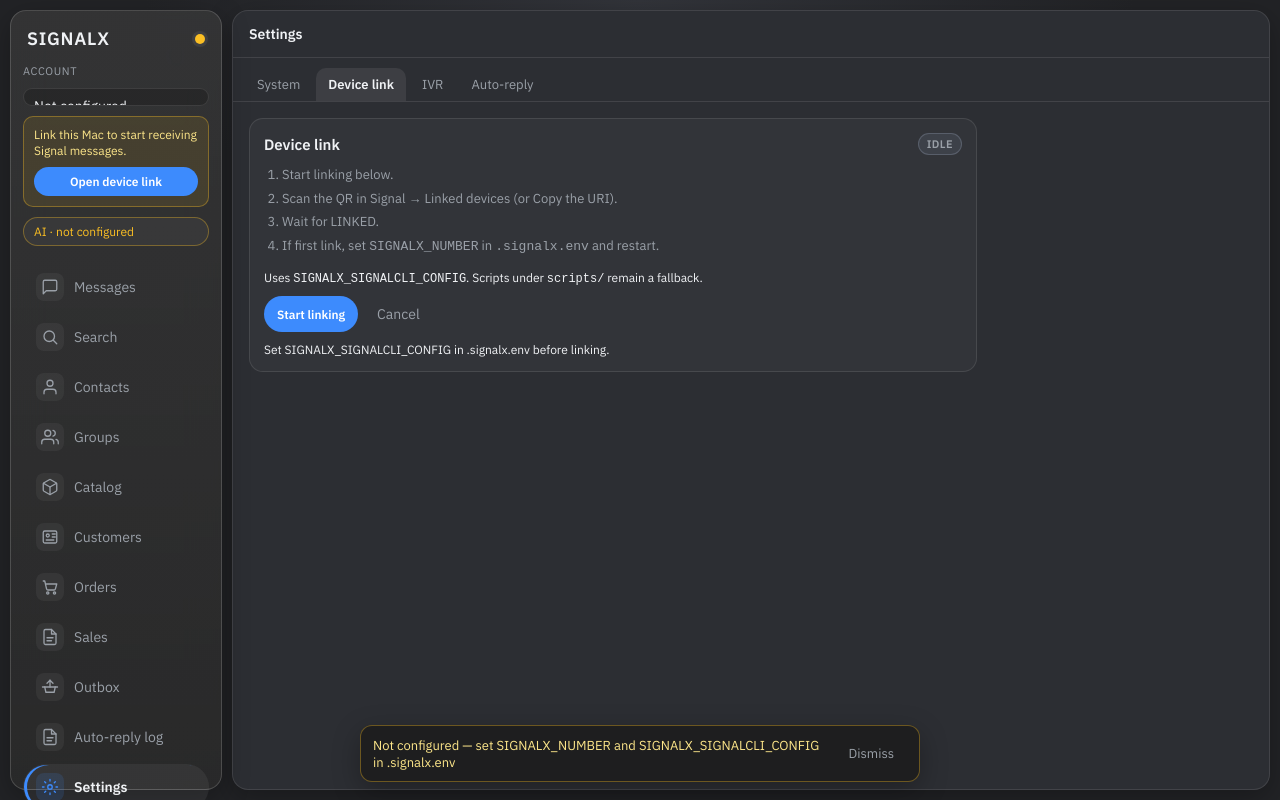
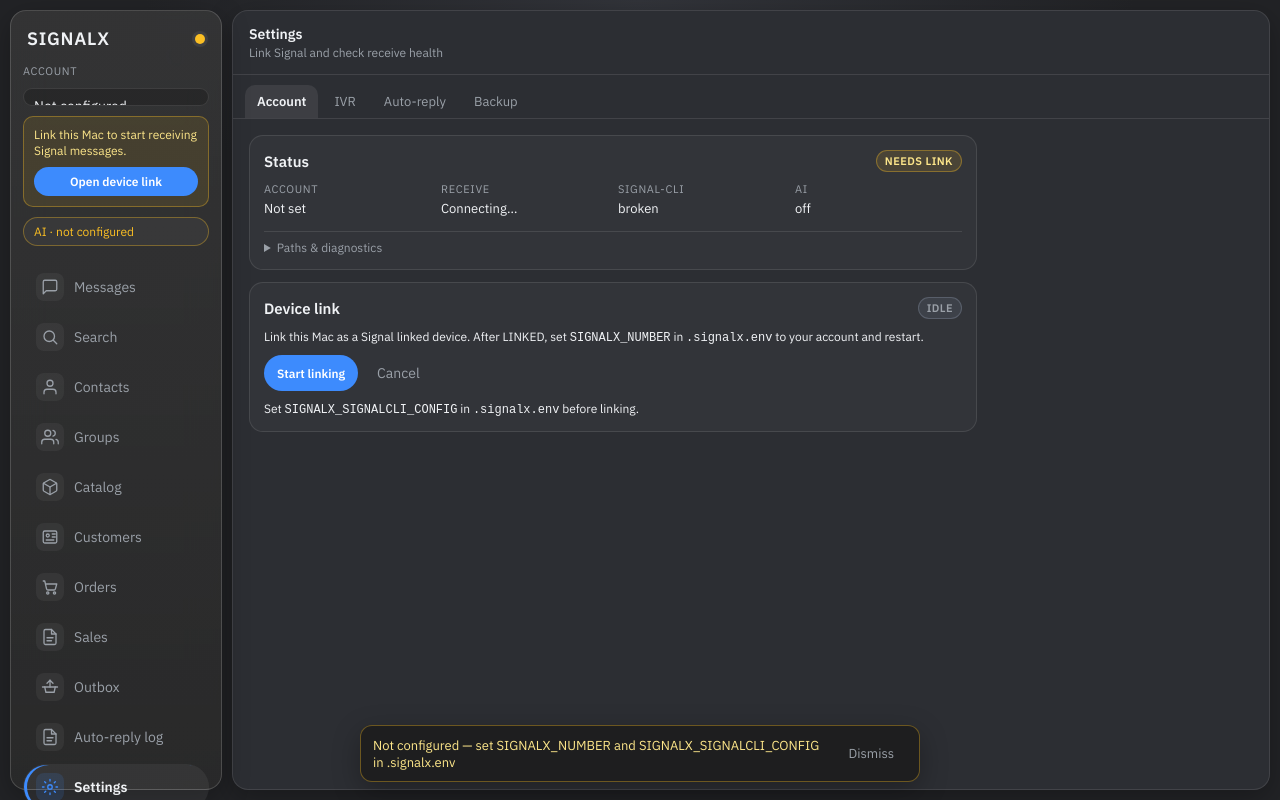
Before and after one commit to CMRNCHN/SignalX, a React (Vite) app: page / in a window 1280 px wide. Both pictures are taken after a click on the button "Open device link". Built offline with nearby package versions, Linux system fonts and the light colour scheme.

Commit message:
Reorganize Settings into Account, IVR, Auto-reply, and Backup.
Merge status + device link under Account, give each tab a purpose line,
split IVR controls from the menu editor, and move backup out of System.

Co-authored-by: Cameron Cohen <CMRNCHN@users.noreply.github.com>

```diff
--- a/src/App.tsx
+++ b/src/App.tsx
@@ -57,7 +57,7 @@ type Panel =
   | "outbox"
   | "audit"
   | "settings";
-type SettingsTab = "system" | "device" | "auto" | "ivr";
+type SettingsTab = "account" | "ivr" | "auto" | "backup";
 
 type SellPackRow = {
   key: string;
@@ -345,7 +345,7 @@ export default function App() {
   const [linkUri, setLinkUri] = useState<string | null>(null);
   const [linkStatus, setLinkStatus] = useState<DeviceLinkStatus | null>(null);
   const [linkCopied, setLinkCopied] = useState(false);
-  const [settingsTab, setSettingsTab] = useState<SettingsTab>("system");
+  const [settingsTab, setSettingsTab] = useState<SettingsTab>("account");
   const [importMode, setImportMode] = useState<"replace" | "merge">("replace");
   const [backupBusy, setBackupBusy] = useState(false);
   const [restartRequired, setRestartRequired] = useState(false);
@@ -1574,7 +1574,7 @@ export default function App() {
 
   const openDeviceLinkSetup = () => {
     setPanel("settings");
-    setSettingsTab("device");
+    setSettingsTab("account");
   };
 
   return (
@@ -1630,7 +1630,7 @@ export default function App() {
               className={panel === id ? "nav-btn active" : "nav-btn"}
               onClick={() => {
                 setPanel(id);
-                if (id === "settings" && setupNeeded) setSettingsTab("device");
+                if (id === "settings" && setupNeeded) setSettingsTab("account");
               }}
             >
               <span className="nav-btn-label">
@@ -2957,14 +2957,24 @@ export default function App() {
 
       {panel === "settings" && (
         <section className="thread-col wide">
-          <header className="col-head">Settings</header>
+          <header className="col-head">
+            <div>
+              <div>Settings</div>
+              <div className="col-head-sub">
+                {settingsTab === "account" && "Link Signal and check receive health"}
+                {settingsTab === "ivr" && "Text menus buyers can dial over Signal"}
+                {settingsTab === "auto" && "Guarded AI replies — off unless you allowlist"}
+                {settingsTab === "backup" && "Export or import catalog, orders, and chats"}
+              </div>
+            </div>
+          </header>
           <div className="work-tabs" role="tablist" aria-label="Settings sections">
             {(
               [
-                ["system", "System"],
-                ["device", "Device link"],
+                ["account", "Account"],
                 ["ivr", "IVR"],
                 ["auto", "Auto-reply"],
+                ["backup", "Backup"],
               ] as const
             ).map(([id, label]) => (
               <button
@@ -2980,22 +2990,45 @@ export default function App() {
             ))}
           </div>
           <div className="settings-body wide-body">
-            {settingsTab === "system" && (
+            {settingsTab === "account" && (
+              <>
                 <div className="settings-card">
                   <div className="settings-card-head">
-                  <h3>System</h3>
-                  <span className={`status-pill status-${diagnostics?.signal_cli_usable ? "ok" : "danger"}`}>
-                    {diagnostics?.signal_cli_usable ? "signal-cli ok" : "signal-cli issue"}
+                    <h3>Status</h3>
+                    <span
+                      className={`status-pill status-${
+                        setupNeeded
+                          ? "warn"
+                          : diagnostics?.signal_cli_usable
+                            ? "ok"
+                            : "danger"
+                      }`}
+                    >
+                      {setupNeeded
+                        ? "Needs link"
+                        : diagnostics?.signal_cli_usable
+                          ? "Ready"
+                          : "signal-cli issue"}
                     </span>
                   </div>
-                <dl className="diag-grid">
+                  <dl className="diag-grid diag-grid-4">
                     <div>
-                    <dt>Number</dt>
-                    <dd>{diagnostics?.number || "—"}</dd>
+                      <dt>Account</dt>
+                      <dd title={diagnostics?.number || undefined}>
+                        {diagnostics?.number || "Not set"}
+                      </dd>
                     </div>
                     <div>
                       <dt>Receive</dt>
                       <dd title={healthLabel(health)}>{healthLabel(health)}</dd>
+                    </div>
+                    <div>
+                      <dt>signal-cli</dt>
+                      <dd>
+                        {diagnostics?.signal_cli_usable
+                          ? diagnostics.signal_cli_version || "ok"
+                          : "broken"}
+                      </dd>
                     </div>
                     <div>
                       <dt>AI</dt>
@@ -3004,103 +3037,36 @@ export default function App() {
                           ? ai.ollama_reachable
                             ? ai.ollama_model || "ollama"
                             : "unreachable"
-                        : "not configured"}
+                          : "off"}
                       </dd>
                     </div>
                   </dl>
                   {diagnostics?.signal_cli_last_error && (
                     <p className="hint tight warn-text">{diagnostics.signal_cli_last_error}</p>
                   )}
-              </div>
-            )}
-
-            {settingsTab === "system" && (
-              <div className="settings-card">
-                <div className="settings-card-head">
-                  <h3>Backup</h3>
-                </div>
-                <p className="hint tight">
-                  Data bundles include catalog, customers, orders, IVR, threads, outbox, and local
-                  contact/group meta for this account. They do <strong>not</strong> include Signal
-                  registration, <code>.signalx.env</code>, or signal-cli keys — re-link on a new
-                  machine.
-                </p>
-                <div className="backup-actions">
-                  <button
-                    type="button"
-                    className="action-btn"
-                    disabled={backupBusy || restartRequired}
-                    onClick={() => void onExportDataBundle()}
-                  >
-                    {backupBusy ? "Working…" : "Export data bundle"}
-                  </button>
-                  <button
-                    type="button"
-                    className="ghost-btn"
-                    disabled={backupBusy}
-                    onClick={() =>
-                      void api.exportAccount("json").then((r) => {
-                        if (r.success) setStatus("Chat (messages) exported");
-                        else setStatus(r.error);
-                      })
-                    }
-                  >
-                    Export chat (messages)
-                  </button>
-                </div>
-                <div className="backup-import">
-                  <div className="profile-section-title">Import mode</div>
-                  <div className="profile-toggles">
-                    <label className="toggle compact">
-                      <input
-                        type="radio"
-                        name="import-mode"
-                        checked={importMode === "replace"}
-                        disabled={restartRequired}
-                        onChange={() => setImportMode("replace")}
-                      />
-                      Replace (migrate)
-                    </label>
-                    <label className="toggle compact">
-                      <input
-                        type="radio"
-                        name="import-mode"
-                        checked={importMode === "merge"}
-                        disabled={restartRequired}
-                        onChange={() => setImportMode("merge")}
-                      />
-                      Merge
-                    </label>
-                  </div>
-                  <label className="field-stack">
-                    <span className="field-label">Import data bundle (.zip)</span>
-                    <input
-                      type="file"
-                      accept=".zip,application/zip"
-                      disabled={backupBusy || restartRequired}
-                      onChange={(e) => {
-                        const f = e.target.files?.[0] ?? null;
-                        e.target.value = "";
-                        void onImportDataBundleFile(f);
-                      }}
-                    />
-                  </label>
-                </div>
-                {restartRequired && (
-                  <div className="restart-gate">
-                    <p>
-                      Restart SignalX to apply imported data. Write actions stay locked until you
-                      quit and reopen.
-                    </p>
-                    <button type="button" className="action-btn primary" onClick={() => void quitForRestart()}>
-                      Quit now
-                    </button>
-                  </div>
-                )}
-              </div>
-            )}
-
-            {settingsTab === "device" && (
+                  <details className="settings-details">
+                    <summary>Paths &amp; diagnostics</summary>
+                    <dl className="diag-list">
+                      <div>
+                        <dt>Config</dt>
+                        <dd>{diagnostics?.config_path || "—"}</dd>
+                      </div>
+                      <div>
+                        <dt>Env file</dt>
+                        <dd>{diagnostics?.env_path || "—"}</dd>
+                      </div>
+                      <div>
+                        <dt>signal-cli bin</dt>
+                        <dd>{diagnostics?.signal_cli_path || "—"}</dd>
+                      </div>
+                      <div>
+                        <dt>App data</dt>
+                        <dd>{diagnostics?.app_data_dir || "—"}</dd>
+                      </div>
+                    </dl>
+                  </details>
+                </div>
+
                 <div className="settings-card">
                   <div className="settings-card-head">
                     <h3>Device link</h3>
@@ -3126,18 +3092,10 @@ export default function App() {
                               : "IDLE"}
                     </span>
                   </div>
-                <ol className="setup-steps">
-                  <li>Start linking below.</li>
-                  <li>Scan the QR in Signal → Linked devices (or Copy the URI).</li>
-                  <li>Wait for LINKED.</li>
-                  <li>
-                    If first link, set <code>SIGNALX_NUMBER</code> in <code>.signalx.env</code> and
+                  <p className="hint tight">
+                    Link this Mac as a Signal linked device. After LINKED, set{" "}
+                    <code>SIGNALX_NUMBER</code> in <code>.signalx.env</code> to your account and
                     restart.
-                  </li>
-                </ol>
-                <p className="hint tight">
-                  Uses <code>SIGNALX_SIGNALCLI_CONFIG</code>. Scripts under <code>scripts/</code> remain
-                  a fallback.
                   </p>
                   <div className="row-actions">
                     <button
@@ -3181,8 +3139,94 @@ export default function App() {
                   )}
                   {!diagnostics?.config_path && (
                     <p className="hint tight warn-text">
-                    Set SIGNALX_SIGNALCLI_CONFIG in .signalx.env before linking.
+                      Set <code>SIGNALX_SIGNALCLI_CONFIG</code> in <code>.signalx.env</code> before
+                      linking.
                     </p>
+                  )}
+                </div>
+              </>
+            )}
+
+            {settingsTab === "backup" && (
+              <div className="settings-card">
+                <div className="settings-card-head">
+                  <h3>Backup &amp; migrate</h3>
+                </div>
+                <p className="hint tight">
+                  Bundles cover catalog, customers, orders, IVR, threads, and outbox — not Signal
+                  registration. Re-link on a new machine.
+                </p>
+                <div className="backup-actions">
+                  <button
+                    type="button"
+                    className="action-btn primary"
+                    disabled={backupBusy || restartRequired}
+                    onClick={() => void onExportDataBundle()}
+                  >
+                    {backupBusy ? "Working…" : "Export data bundle"}
+                  </button>
+                  <button
+                    type="button"
+                    className="ghost-btn"
+                    disabled={backupBusy}
+                    onClick={() =>
+                      void api.exportAccount("json").then((r) => {
+                        if (r.success) setStatus("Chat (messages) exported");
+                        else setStatus(r.error);
+                      })
+                    }
+                  >
+                    Export chat only
+                  </button>
+                </div>
+                <div className="backup-import">
+                  <div className="profile-section-title">Import</div>
+                  <div className="profile-toggles">
+                    <label className="toggle compact">
+                      <input
+                        type="radio"
+                        name="import-mode"
+                        checked={importMode === "replace"}
+                        disabled={restartRequired}
+                        onChange={() => setImportMode("replace")}
+                      />
+                      Replace
+                    </label>
+                    <label className="toggle compact">
+                      <input
+                        type="radio"
+                        name="import-mode"
+                        checked={importMode === "merge"}
+                        disabled={restartRequired}
+                        onChange={() => setImportMode("merge")}
+                      />
+                      Merge
+                    </label>
+                  </div>
+                  <label className="field-stack">
+                    <span className="field-label">Choose .zip bundle</span>
+                    <input
+                      type="file"
+                      accept=".zip,application/zip"
+                      disabled={backupBusy || restartRequired}
+                      onChange={(e) => {
+                        const f = e.target.files?.[0] ?? null;
+                        e.target.value = "";
+                        void onImportDataBundleFile(f);
+                      }}
+                    />
+                  </label>
+                </div>
+                {restartRequired && (
+                  <div className="restart-gate">
+                    <p>
+                      Restart SignalX to apply imported data. Writes stay locked until you quit and
+                      reopen.
+                    </p>
+                    <button type="button" className="action-btn primary" onClick={() => void quitForRestart()}>
+                      Quit now
+                    </button>
+                  </div>
                 )}
               </div>
             )}
@@ -3190,14 +3234,14 @@ export default function App() {
             {settingsTab === "auto" && (
               <div className="settings-card">
                 <div className="settings-card-head">
-                  <h3>Auto-reply (global)</h3>
+                  <h3>Auto-reply</h3>
                   <span className={`status-pill status-${autoSettings?.enabled ? "warn" : "muted"}`}>
                     {autoSettings?.enabled ? "ON" : "OFF"}
                   </span>
                 </div>
                 <p className="hint tight">
-                  Off by default. Even when on, only allowlisted + opted-in threads can auto-send.
-                  Groups stay off unless explicitly enabled per thread.
+                  Kill-switch below. Even when on, only allowlisted chats that opted in can
+                  auto-send. Groups stay off unless enabled per thread.
                 </p>
                 {autoSettings && (
                   <>
@@ -3207,11 +3251,12 @@ export default function App() {
                         checked={autoSettings.enabled}
                         onChange={(e) => void saveAutoSettings({ enabled: e.target.checked })}
                       />
-                      Master switch (kill-switch when off)
+                      Enable auto-reply globally
                     </label>
+                    <div className="settings-section-label">Limits</div>
                     <div className="settings-grid">
                       <label className="field-stack">
-                        <span className="field-label">Max per thread / window</span>
+                        <span className="field-label">Max per thread / hour</span>
                         <input
                           type="number"
                           min={1}
@@ -3235,7 +3280,7 @@ export default function App() {
                         />
                       </label>
                       <label className="field-stack">
-                        <span className="field-label">Quiet hours start (0–23)</span>
+                        <span className="field-label">Quiet start (0–23)</span>
                         <input
                           type="number"
                           min={0}
@@ -3250,7 +3295,7 @@ export default function App() {
                         />
                       </label>
                       <label className="field-stack">
-                        <span className="field-label">Quiet hours end</span>
+                        <span className="field-label">Quiet end</span>
                         <input
                           type="number"
                           min={0}
@@ -3267,7 +3312,7 @@ export default function App() {
                     </div>
                     <div className="allowlist-head">
                       <span className="field-label">
-                        Allowlist ({autoSettings.allowlist.length})
+                        Allowed chats ({autoSettings.allowlist.length})
                       </span>
                       <button
                         type="button"
@@ -3304,16 +3349,17 @@ export default function App() {
             )}
 
             {settingsTab === "ivr" && (
+              <>
                 <div className="settings-card">
                   <div className="settings-card-head">
-                  <h3>Menu IVR (global)</h3>
+                    <h3>Menu IVR</h3>
                     <span className={`status-pill status-${ivrSettings?.enabled ? "ok" : "muted"}`}>
                       {ivrSettings?.enabled ? "ON" : "OFF"}
                     </span>
                   </div>
                   <p className="hint tight">
-                  Text menus over Signal. Enable globally, then opt in per DM (or add to
-                  allowlist below). Groups are never handled. Buyer “3” hands off to you.
+                    Buyers reply with numbers (catalog, order, status). Enable globally, then opt
+                    in per DM. Groups are never handled.
                   </p>
                   {ivrSettings && (
                     <>
@@ -3323,7 +3369,7 @@ export default function App() {
                           checked={ivrSettings.enabled}
                           onChange={(e) => void saveIvrSettings({ enabled: e.target.checked })}
                         />
-                      Master switch
+                        Enable IVR globally
                       </label>
                       <label className="toggle">
                         <input
@@ -3333,7 +3379,7 @@ export default function App() {
                             void saveIvrSettings({ require_allowlist: e.target.checked })
                           }
                         />
-                      Require per-thread allowlist
+                        Require allowlist (recommended)
                       </label>
                       <label className="toggle">
                         <input
@@ -3343,11 +3389,11 @@ export default function App() {
                             void saveIvrSettings({ hide_zero_stock: e.target.checked })
                           }
                         />
-                      Hide zero-stock products in IVR catalog
+                        Hide zero-stock products in catalog replies
                       </label>
                       <div className="allowlist-head">
                         <span className="field-label">
-                        IVR allowlist ({ivrSettings.allowlist.length})
+                          Allowed chats ({ivrSettings.allowlist.length})
                         </span>
                         <button
                           type="button"
@@ -3359,7 +3405,7 @@ export default function App() {
                       </div>
                       {ivrSettings.allowlist.length === 0 ? (
                         <p className="hint tight">
-                        Empty — enable Menu IVR on a DM thread, or add a chat here.
+                          Empty — turn on Menu IVR on a DM, or add a chat here.
                         </p>
                       ) : (
                         <ul className="allowlist-list">
@@ -3380,7 +3426,17 @@ export default function App() {
                           ))}
                         </ul>
                       )}
-                    <div className="ivr-menus-editor">
+                    </>
+                  )}
+                </div>
+
+                <div className="settings-card">
+                  <div className="settings-card-head">
+                    <h3>Menu editor</h3>
+                  </div>
+                  <p className="hint tight">
+                    Edit the menu tree as JSON. Preview a digit path before saving.
+                  </p>
                   <div className="allowlist-head">
                     <span className="field-label">Menus JSON</span>
                     <div className="row-actions">
@@ -3428,7 +3484,7 @@ export default function App() {
                   )}
                   <div className="form-grid-2">
                     <input
-                          placeholder="Preview path (comma-separated, e.g. 1,2,1)"
+                      placeholder="Preview path (e.g. 1,2,1)"
                       value={ivrPreviewInputs}
                       onChange={(e) => setIvrPreviewInputs(e.target.value)}
                     />
@@ -3456,8 +3512,6 @@ export default function App() {
                   )}
                 </div>
               </>
-                )}
-              </div>
             )}
           </div>
         </section>
--- a/src/styles.css
+++ b/src/styles.css
@@ -1251,6 +1251,10 @@ textarea {
   gap: 10px;
 }
 
+.diag-grid.diag-grid-4 {
+  grid-template-columns: repeat(4, minmax(0, 1fr));
+}
+
 .diag-grid dt {
   font-size: 11px;
   text-transform: uppercase;
@@ -1264,6 +1268,76 @@ textarea {
   overflow: hidden;
   text-overflow: ellipsis;
   white-space: nowrap;
+}
+
+.diag-list {
+  margin: 8px 0 0;
+  display: flex;
+  flex-direction: column;
+  gap: 8px;
+}
+
+.diag-list > div {
+  display: grid;
+  grid-template-columns: 110px 1fr;
+  gap: 8px;
+  align-items: baseline;
+}
+
+.diag-list dt {
+  margin: 0;
+  font-size: 11px;
+  text-transform: uppercase;
+  letter-spacing: 0.06em;
+  color: var(--text-dim);
+}
+
+.diag-list dd {
+  margin: 0;
+  font-size: 12px;
+  color: var(--text-dim);
+  word-break: break-all;
+  font-family: "IBM Plex Mono", ui-monospace, monospace;
+}
+
+.settings-details {
+  margin-top: 4px;
+  border-top: 1px solid var(--border);
+  padding-top: 8px;
+}
+
+.settings-details summary {
+  cursor: pointer;
+  font-size: 12px;
+  color: var(--text-dim);
+  user-select: none;
+}
+
+.settings-details summary:hover {
+  color: var(--text);
+}
+
+.settings-section-label {
+  margin-top: 4px;
+  font-size: 11px;
+  text-transform: uppercase;
+  letter-spacing: 0.06em;
+  color: var(--text-dim);
+}
+
+.col-head-sub {
+  margin-top: 2px;
+  font-size: 12px;
+  font-weight: 400;
+  color: var(--text-dim);
+  letter-spacing: 0;
+  text-transform: none;
+}
+
+@media (max-width: 900px) {
+  .diag-grid.diag-grid-4 {
+    grid-template-columns: repeat(2, minmax(0, 1fr));
+  }
 }
 
 .setup-steps {
```
Also changed, not shown: 1 other file (tests, documents, lock files or other folders). Lines whose indentation alone changed are shown as unchanged.
